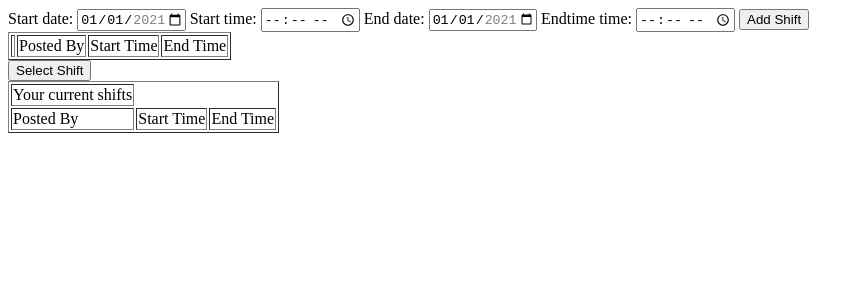
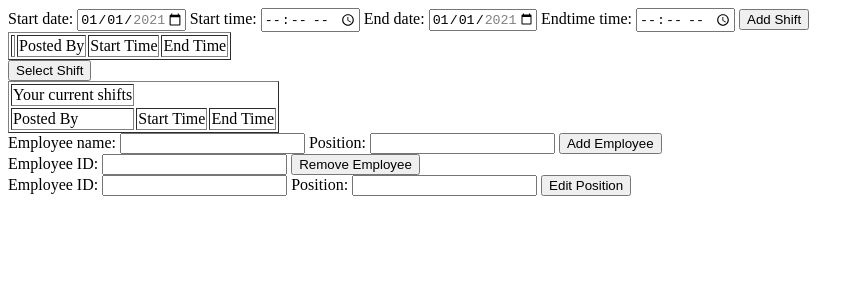
Before and after one commit to bowlingjared/clockIn, a Flask app: page /man in a window 1280 px wide. Shown: the top 300 px of the page, without its empty margins (0-864 px from the left). Run offline with Flask 2, Linux system fonts and the light colour scheme; data that the repository does not hold is empty.

Commit message:
Update manager.html
added forms for add/drop/edit_employee

```diff
--- a/templates/manager.html
+++ b/templates/manager.html
@@ -77,5 +77,39 @@
     {% endfor %}
 </TABLE>
 
+    <form method="POST" action="">
+    <label for="emp_name">Employee name:</label>
+    <input type="text" id="emp_name" name="emp_name">
+
+    <label for="position">Position:</label>
+
+    <input type="number" id="position" name="position">
+
+    <INPUT TYPE="submit" name="submit_button" value="Add Employee" >
+
+</form>
+
+<form method="POST" action="">
+
+    <label for="emp_id">Employee ID:</label>
+
+    <input type="number" id="emp_id" name="emp_id">
+
+    <INPUT TYPE="submit" name="submit_button" value="Remove Employee" >
+
+</form>
+
+<form method="POST" action="">
+    <label for="emp_id">Employee ID:</label>
+    <input type="text" id="emp_id" name="emp_id">
+
+    <label for="position">Position:</label>
+
+    <input type="number" id="position" name="position">
+
+    <INPUT TYPE="submit" name="submit_button" value="Edit Position" >
+
+</form>
+
 </body>
 </html>
```
